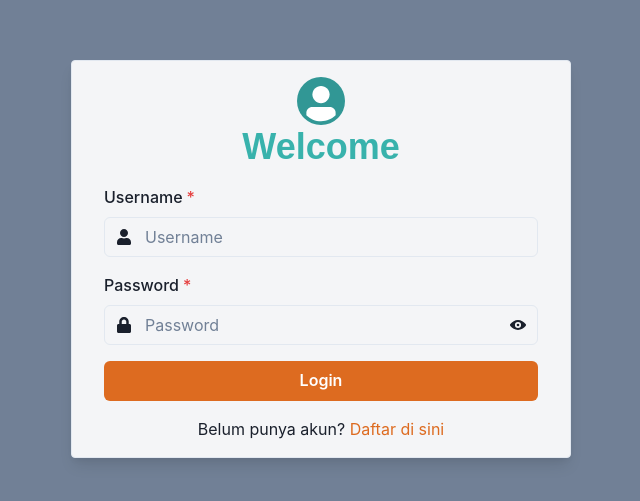
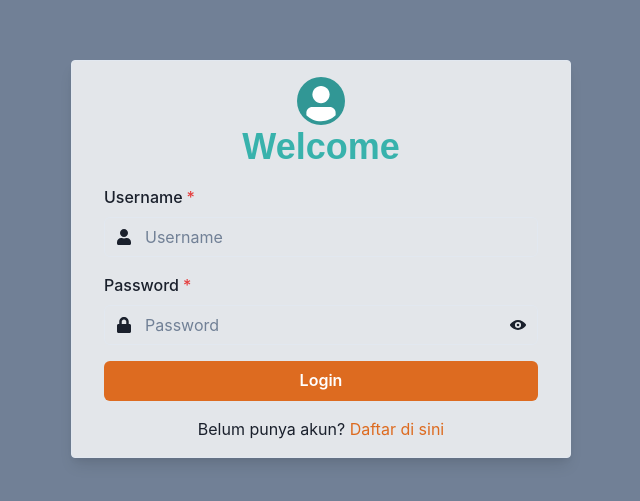
Before and after one commit to TotiKresna/frontend-react, a React (Create React App) app: page /login in a window 1280 px wide. Shown: the part 141-642 px from the top of the page, without its empty margins (319-959 px from the left). Built offline with nearby package versions, Linux system fonts and the light colour scheme; the HTML template or start-up script is replaced by a standard one; what ldrs would draw is missing.

Commit message:
Initial commit

```diff
--- a/src/components/Login.tsx
+++ b/src/components/Login.tsx
@@ -17,6 +17,7 @@ import {
   InputLeftElement,
   IconButton,
   Avatar,
+  useColorModeValue,
 } from "@chakra-ui/react";
 import { ViewIcon, ViewOffIcon } from '@chakra-ui/icons';
 import { FaUser, FaLock } from 'react-icons/fa';
@@ -77,7 +78,7 @@ export default function Login() {
         borderRadius={4}
         textAlign="center"
         boxShadow="lg"
-        bg="whiteAlpha.900"
+        bg={useColorModeValue('whiteAlpha.800', 'gray.900')}
       >
         <Avatar mt="4" bg="teal.500" />
         <Heading color="teal.400">Welcome</Heading>
```
